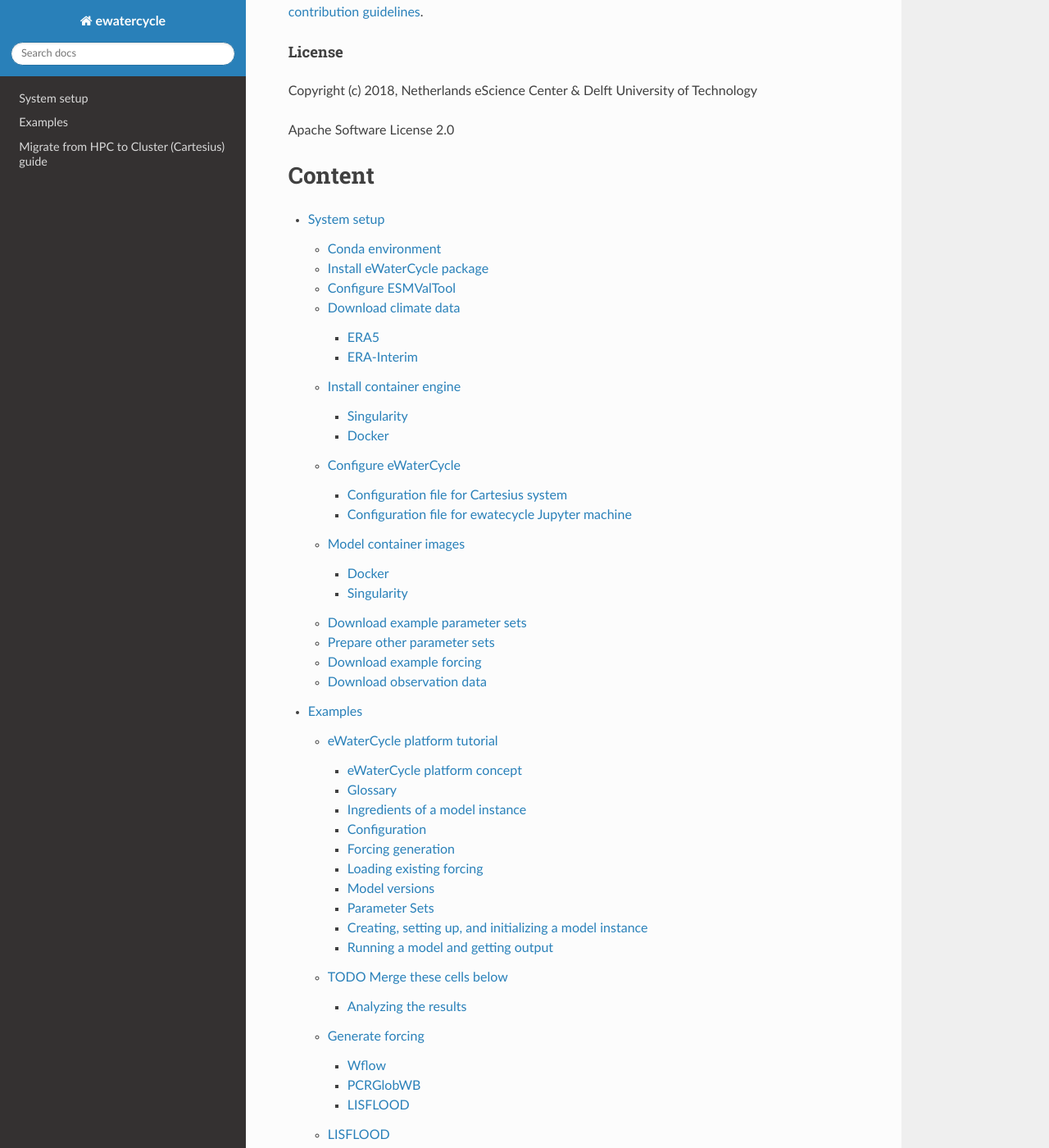
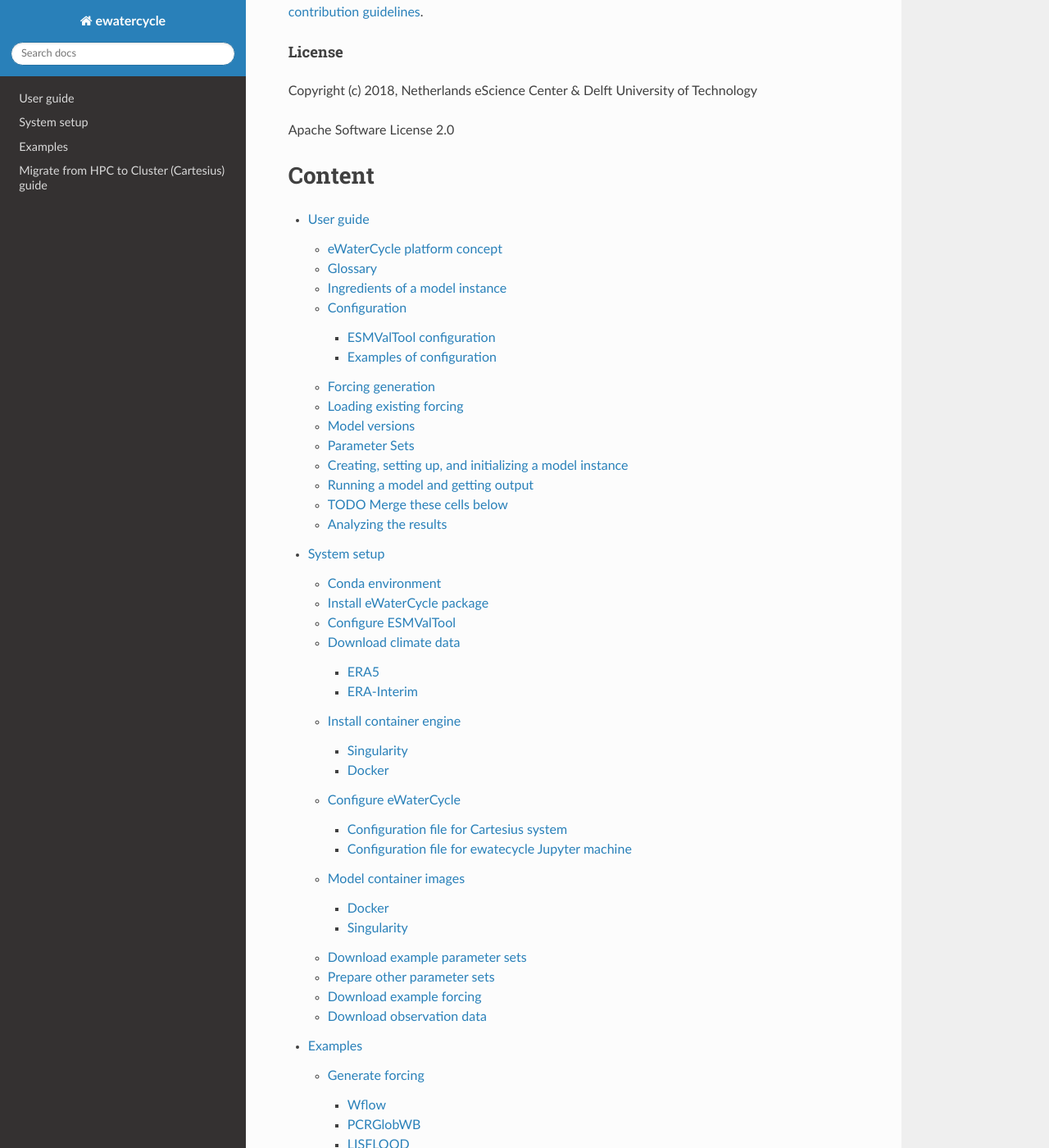
Before and after one commit to eWaterCycle/ewatercycle, a Sphinx documentation site: the page built from docs/index.rst, in a window 1280 px wide and 1400 px high, scrolled down 1232 px. Shown: the whole window at 82% size. Built offline with Sphinx 7.4.7 and the Read the Docs theme 2.0.0, drawn with Linux system fonts in a browser that asks for light colours; pages that are not in the unit, such as notebooks, are missing from menus.

Commit message:
Rename to 'User guide' and move level up in toctree

```diff
--- a/docs/examples.rst
+++ b/docs/examples.rst
@@ -4,7 +4,6 @@
 
 .. toctree::
 
-  Platform tutorial <examples/ewatercycle_api_notebook.ipynb>
   Generate forcing <examples/generate_forcing.ipynb>
   LISFLOOD <examples/lisflood.ipynb>
   MARRMoT M01 <examples/MarrmotM01.ipynb>
--- a/docs/index.rst
+++ b/docs/index.rst
@@ -18,6 +18,7 @@
 .. toctree::
   :maxdepth: 3
 
+  user_guide
   system_setup
   examples
   hpc_to_cluster
```
Also changed, not shown: docs/user_guide.ipynb.
